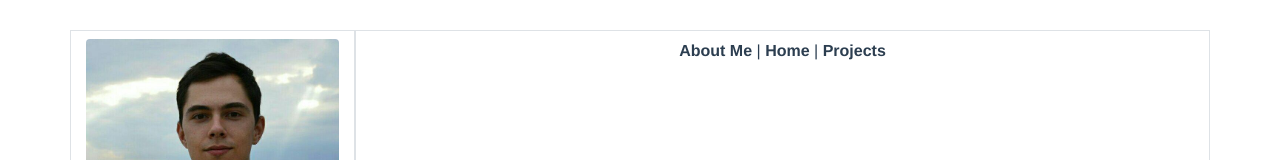
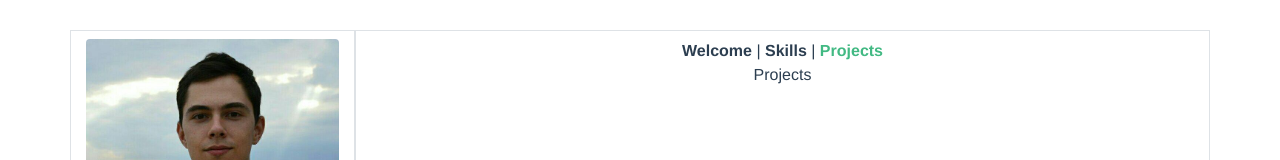
Before and after one commit to andreyromanov/portfolio, a Vue app: page /projects in a window 1280 px wide. Shown: the top 160 px of the page. Built offline with nearby package versions, Linux system fonts and the light colour scheme.

Commit message:
Navigation. Skills page

```diff
--- a/src/App.vue
+++ b/src/App.vue
@@ -4,7 +4,11 @@
       <div class="container">
         <div class="row">
           <div class="col-md-3 border py-2">
-            <img src="/author.jpg" class="rounded mx-auto d-block img-user" alt="Me">
+            <img
+              src="/author.jpg"
+              class="rounded mx-auto d-block img-user"
+              alt="Me"
+            />
             <ul id="info-list" class="list-group mt-3 text-left">
               <li class="list-group-item">
                 <i class="far fa-user"></i>
@@ -25,9 +29,10 @@
             </ul>
           </div>
           <div id="main-container" class="col-md-9 border py-2">
-            <router-link to="/about">About Me</router-link> |
-            <router-link to="/">Home</router-link> |
-            <router-link to="#">Projects</router-link>
+            <router-link to="/">Welcome</router-link> |
+            <router-link to="/skills">Skills</router-link> |
+            <router-link to="/projects">Projects</router-link>
+
             <router-view />
           </div>
         </div>
--- a/src/router/index.js
+++ b/src/router/index.js
@@ -11,13 +11,22 @@ const routes = [
     component: Home
   },
   {
-    path: "/about",
-    name: "about",
+    path: "/skills",
+    name: "skills",
     // route level code-splitting
     // this generates a separate chunk (about.[hash].js) for this route
     // which is lazy-loaded when the route is visited.
     component: () =>
-      import(/* webpackChunkName: "about" */ "../views/About.vue")
+      import(/* webpackChunkName: "about" */ "../views/Skills.vue")
+  },
+  {
+    path: "/projects",
+    name: "projects",
+    // route level code-splitting
+    // this generates a separate chunk (about.[hash].js) for this route
+    // which is lazy-loaded when the route is visited.
+    component: () =>
+      import(/* webpackChunkName: "about" */ "../views/Projects.vue")
   }
 ];
 
--- a/src/views/About.vue
+++ /dev/null
@@ -1,21 +0,0 @@
-<template>
-  <div class="about">
-    <p class="text-left mt-4">Andrii Romanov is a skilled web developer, who is specialized in structuring and developing websites.
-<br><br>
-Andrii enjoys doing both frontend and backend jobs.
-<br><br>
-In frontend skills, Andrii is known for an excellent application of HTML, CSS, and Bootstrap.
-<br><br>
-In the backend area, Andrii has a great experience in PHP, MySQL, and Laravel.
-<br><br>
-Also, Andrii has experience in Wordpress development, content management, git and Javascript.
-<br><br>
-Thought his career, Andrii worked at different companies, which were mostly foreign-based.
-<br><br>
-He professionally communicates with management and clients, prioritizing deadlines and feedback.
-<br><br>
-In all his companies, Andrii is always thriving for continuous improvement and self-development.
-<br><br>
-His broad and profound experiences in all types of Web Development, mentioned technical and language skills makes him a great candidate for both corporate IT services and outsourcing work. </p>
-  </div>
-</template>
--- a/src/views/Home.vue
+++ b/src/views/Home.vue
@@ -1,7 +1,26 @@
 <template>
   <div class="home">
-    <h5>Home</h5>
+
     <HelloWorld msg="Welcome to my Portfolio" />
+
+     <p class="text-left mt-4">Andrii Romanov is a skilled web developer, who is specialized in structuring and developing websites.
+	<br><br>
+	Andrii enjoys doing both frontend and backend jobs.
+	<br><br>
+	In frontend skills, Andrii is known for an excellent application of HTML, CSS, and Bootstrap.
+	<br><br>
+	In the backend area, Andrii has a great experience in PHP, MySQL, and Laravel.
+	<br><br>
+	Also, Andrii has experience in Wordpress development, content management, git and Javascript.
+	<br><br>
+	Thought his career, Andrii worked at different companies, which were mostly foreign-based.
+	<br><br>
+	He professionally communicates with management and clients, prioritizing deadlines and feedback.
+	<br><br>
+	In all his companies, Andrii is always thriving for continuous improvement and self-development.
+	<br><br>
+	His broad and profound experiences in all types of Web Development, mentioned technical and language skills makes him a great candidate for both corporate IT services and outsourcing work.
+</p>
   </div>
 </template>
 
--- /dev/null
+++ b/src/views/Projects.vue
@@ -0,0 +1,5 @@
+<template>
+  <div class="projects">
+    Projects
+  </div>
+</template>
--- /dev/null
+++ b/src/views/Skills.vue
@@ -0,0 +1,5 @@
+<template>
+  <div class="skills">
+    Skills
+  </div>
+</template>
```
